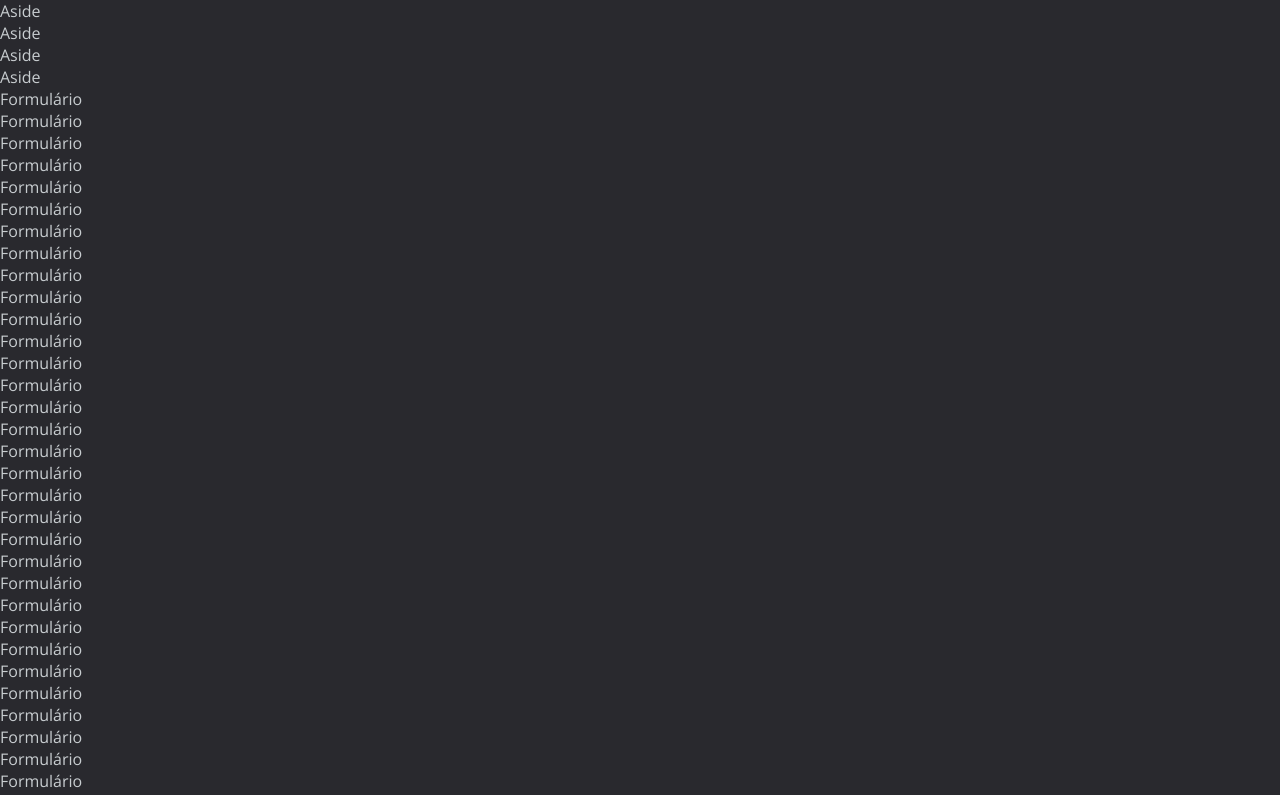
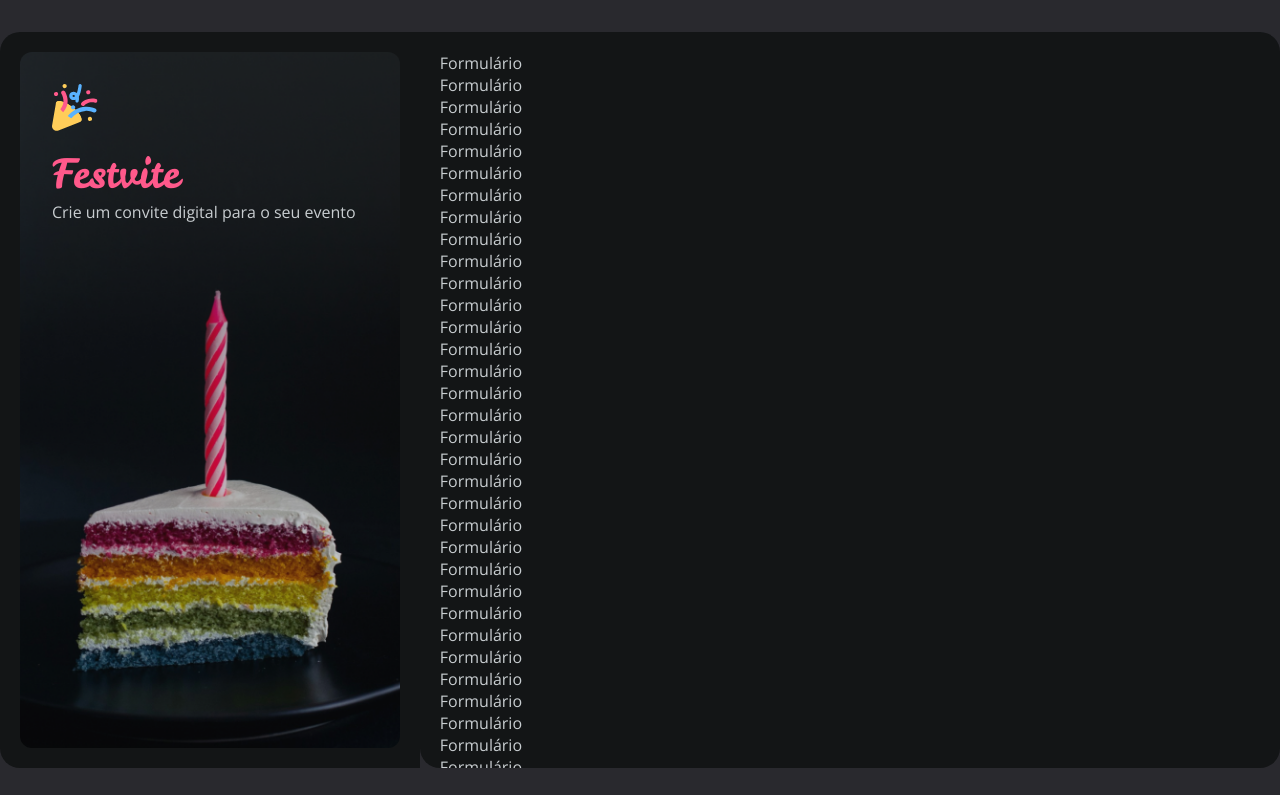
Before and after one commit to fabiof2x/fullstack-07-formulario-de-convite, a plain HTML site: page index.html in a window 1280 px wide. Shown: the top 795 px of the page. Drawn offline with nearby package versions, Linux system fonts and the light colour scheme.

Commit message:
Aside: HTML e CSS

```diff
--- a/index.html
+++ b/index.html
@@ -9,16 +9,19 @@
 
   <link rel="stylesheet" href="styles/index.css">
 
-  <link href="https://fonts.googleapis.com/css2?family=Baloo+2:wght@700&family=Open+Sans:wght@400..600&display=swap" rel="stylesheet">
+  <link href="https://fonts.googleapis.com/css2?family=Baloo+2:wght@700&family=Leckerli+One&family=Open+Sans:wdth,wght@75..100,300..800&display=swap" rel="stylesheet">
 </head>
 <body>
   <div id="app">
     <aside>
       <div class="aside-container">
-        <p>Aside</p>
-        <p>Aside</p>
-        <p>Aside</p>
-        <p>Aside</p>
+        <div class="aside-title">
+          <img src="assets/Logo.svg" width="45.85px" height="48px" alt="">
+          <div>
+            <p class="aside-logo">Festvite</p>
+            <p>Crie um convite digital para o seu evento</p>
+          </div>
+        </div>
       </div>
     </aside>
     <main>
--- a/styles/global.css
+++ b/styles/global.css
@@ -45,8 +45,6 @@
 }
 
 body {
-  overflow: hidden;
-
   font: var(--body-md);
   color: var(--text-body);
   background-color: #29292E;
--- a/styles/layout.css
+++ b/styles/layout.css
@@ -1,5 +1,84 @@
-#app {}
+#app {
+  display: grid;
+  grid-template-columns: 32.8% 67.2%;
 
-aside {}
+  overflow: hidden;
 
-main {}
+  max-width: 80rem;
+  margin-inline: auto;
+  margin-block: 2rem;
+
+  height: calc(100vh - 4rem);
+}
+
+aside, main {
+  height: 100%;
+  background-color: var(--shape-background);
+  display: flex;
+  overflow: auto;
+
+  flex-direction: column;
+  max-height: fit-content;
+  padding: 1.25rem;
+}
+aside {
+  border-top-left-radius: 1.25rem;
+  border-bottom-left-radius: 1.25rem;
+
+  & .aside-container {
+    max-width: 25rem;
+    height: 45.5rem;
+
+    background-image: url(../assets/Background.png);
+    background-repeat: no-repeat;
+    background-size: cover;
+
+    border-radius: 0.75rem;
+
+    & .aside-title {
+      padding: 2rem;
+
+      display: flex;
+      flex-direction: column;
+
+      gap: 1rem;
+
+      font-weight: 300;
+
+      & .aside-logo {
+          font-family: "Leckerli One", cursive;
+          font-weight: 400;
+          font-size: 2.5rem;
+          color: var(--accent-pink);
+      }
+    }
+  }
+}
+
+main {
+  border-top-right-radius: 1.25rem;
+  border-bottom-right-radius: 1.25rem;
+  border-bottom-left-radius: 1.25rem;
+
+  overflow: hidden;
+  scrollbar-width: none;
+
+  & .main-container { }
+
+  &:hover,
+  &:focus-within {
+    overflow: auto;
+    scrollbar-width: thin;
+    scrollbar-color: var(--text-body) transparent;
+  }
+
+  &::-webkit-scrollbar { width: 0; }
+  &:hover::-webkit-scrollbar,
+  &:focus-within::-webkit-scrollbar { width: 0.5rem; }
+  &::-webkit-scrollbar-thumb {
+    background-color: var(--text-body);
+    border-radius: 0.25rem;
+  }
+  &::-webkit-scrollbar-track { background: transparent; }
+  &::-webkit-scrollbar-button { display: none; }
+}
```
Also changed, not shown: assets/festvite-logo.svg (deleted).
